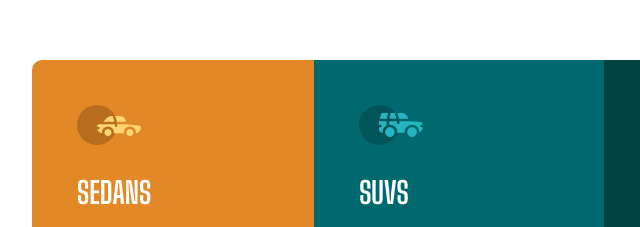
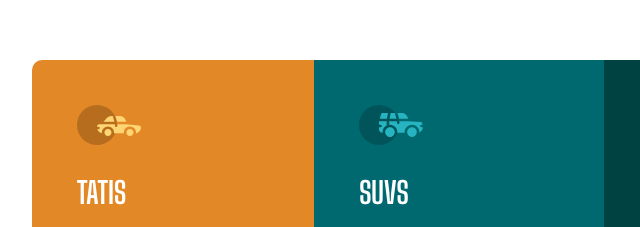
Before and after one commit to tatianasuxo/prueba2, a plain HTML site: page 3-column-preview-card-component-main/index.html in a window 1280 px wide. Shown: the part 113-340 px from the top of the page, 178-818 px from the left. Drawn offline with Linux system fonts and the light colour scheme.

Commit message:
primer cambio

```diff
--- a/3-column-preview-card-component-main/index.html
+++ b/3-column-preview-card-component-main/index.html
@@ -24,7 +24,7 @@
     <div class="container">
       <div class="card bright-orange">
         <img src="./images/icon-sedans.svg" alt="" />
-        <h3>Sedans</h3>
+        <h3>tatis</h3>
         <p>
           Choose a sedan for its affordability and excellent fuel economy. Ideal
           for cruising in the city or on your next road trip.
```
